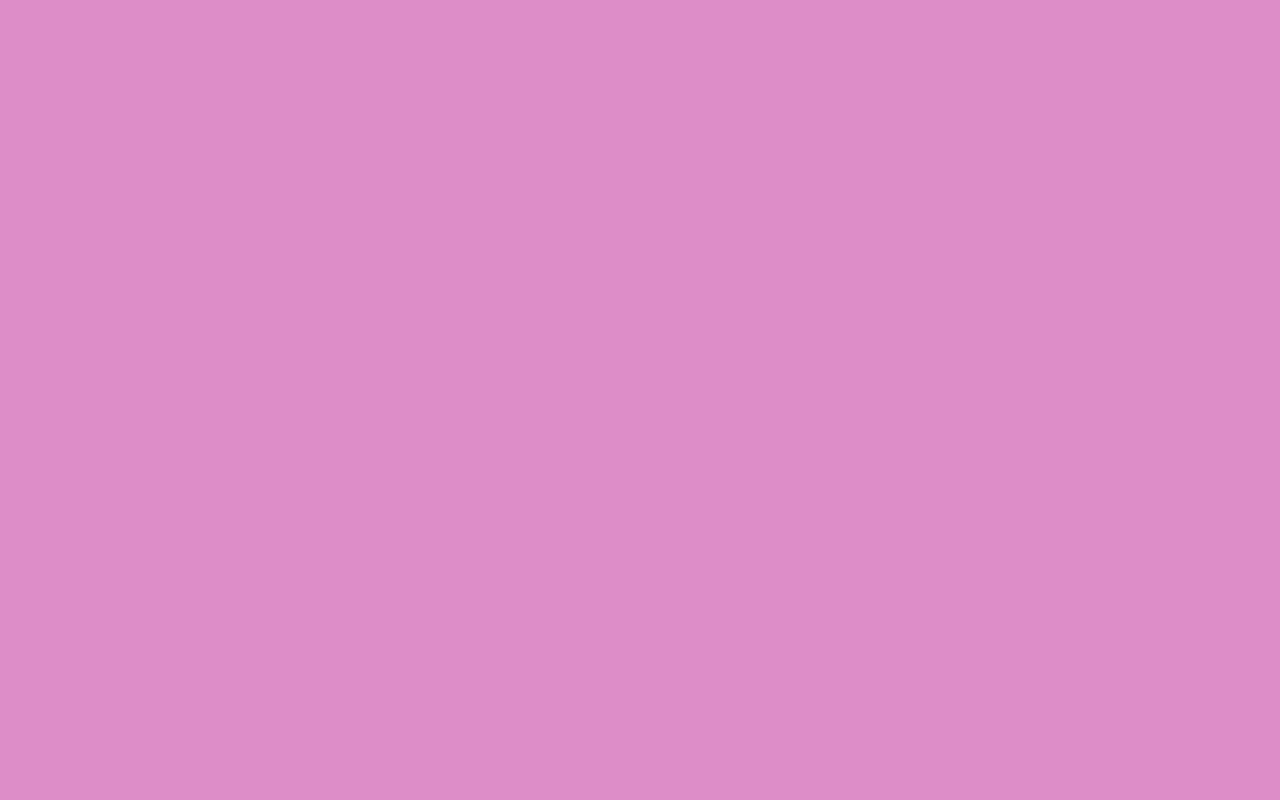
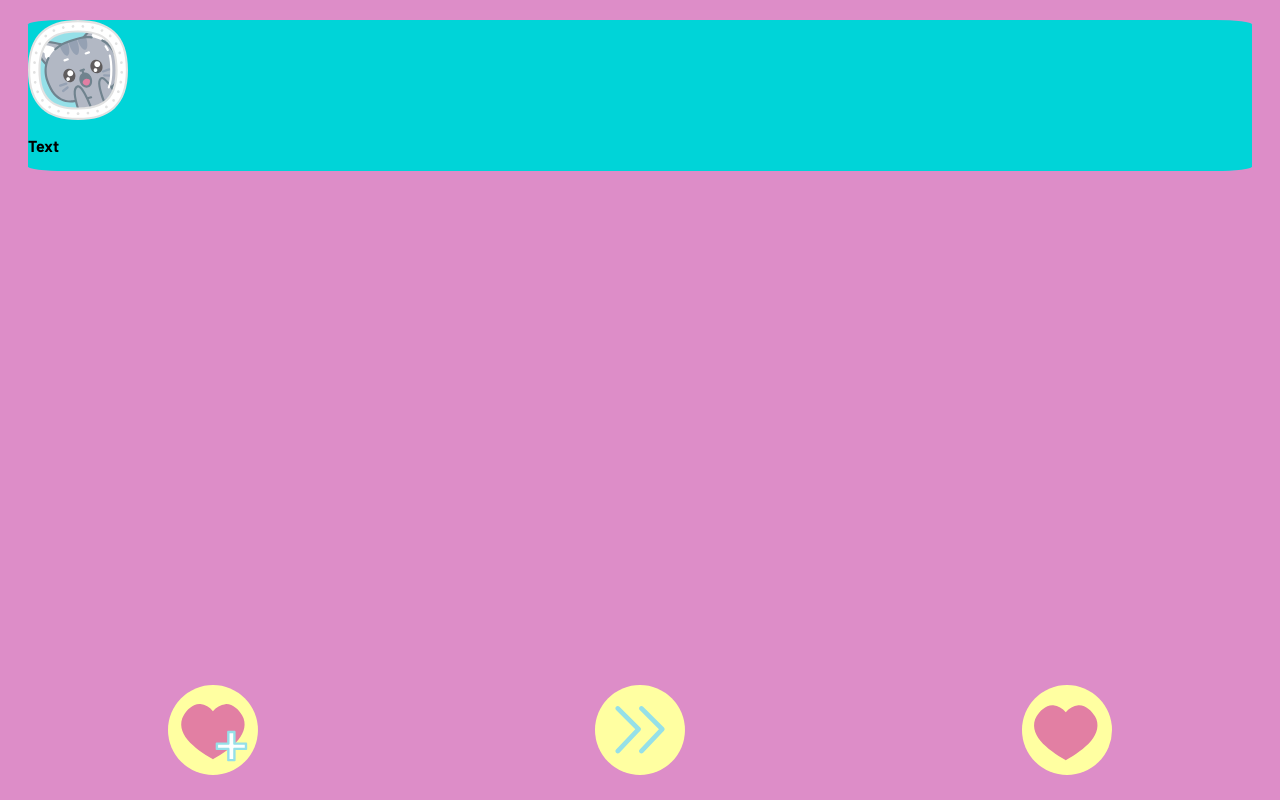
Before and after one commit to karisssha/Curious_Facts, a plain HTML site: page index.html in a window 1280 px wide. Shown: the top 800 px of the page. Drawn offline with Linux system fonts and the light colour scheme.

Commit message:
added new stylesheet, added styles

```diff
--- a/index.html
+++ b/index.html
@@ -4,6 +4,7 @@
     <meta charset="UTF-8">
     <meta name="viewport" content="width=device-width, initial-scale=1.0">
     <link rel="stylesheet" href="./src/styles/main.css">
+    <link rel="stylesheet" href="./src/styles/screenfacts.css">
     <link rel="preconnect" href="https://fonts.googleapis.com">
     <link rel="preconnect" href="https://fonts.gstatic.com" crossorigin>
     <link href="https://fonts.googleapis.com/css2?family=Barlow:wght@700&display=swap" rel="stylesheet">
@@ -13,7 +14,7 @@
 
 <!-- FIRST SCREEN - WELCOME -->
 
-    <div class="welcome-screen">
+    <div class="welcome-screen hidden">
         <div id="welcome-text">Curious
             <br>
             Cat Facts</div>
@@ -23,9 +24,9 @@
 
 <!-- SECOND SCREEN - CURIOUS FACT -->
 
-<div class="curiosity-screen hidden">
+<div class="curiosity-screen">
    <div class="fact-content">
-        <img src="" alt="Image of a cat with a shocking expression">
+        <img class="facts-cat" src="/assets/img/cat_splash.svg" alt="Image of a cat with a shocking expression">
         <p id="fact-API">Text</p>
     </div>
 </div>
@@ -47,9 +48,9 @@
  </div>
 
 </body>
-<footer class="hidden">
-    <button class="add-to-favorites" onclick=""><img src="" alt="Button to add curious fact to Favorites"></button>
-    <button class="next-fact" onclick=""><img src="" alt="Button to go to the next favorite"></button>
-    <button class="favorites-list" onclick=""><img src="" alt="Button to go to the Favorites List"></button>
+<footer class="footer-css">
+    <img class="add-to-favorites" onclick="" src="/assets/img/bt_add_fav.svg" alt="Button to add curious fact to Favorites">
+    <img class="next-fact" onclick="" src="/assets/img/bt_next.svg" alt="Button to go to the next favorite">
+    <img class="favorites-list" onclick="" src="/assets/img/bt_myfav.svg" alt="Button to go to the Favorites List">
 </footer>
 </html>
--- /dev/null
+++ b/src/styles/screenfacts.css
@@ -0,0 +1,38 @@
+.facts-cat {
+    height: auto;
+    width: 100px;
+}
+
+.fact-content {
+    display: flex;
+    flex-direction: column;
+    height: 80%;
+    background-color: #00d4d8;
+    margin: 20px;
+    border-radius: 3%;
+}
+
+.footer-css {
+    display: flex;
+    justify-content: space-around;
+    position: fixed;
+    left: 0;
+    bottom: 0;
+    width: 100%;
+    margin-bottom: 25px;
+}
+
+.add-to-favorites {
+    height: auto;
+    width: 90px;
+}
+
+.next-fact {
+    height: auto;
+    width: 90px;
+}
+
+.favorites-list {
+    height: auto;
+    width: 90px;
+}
```
